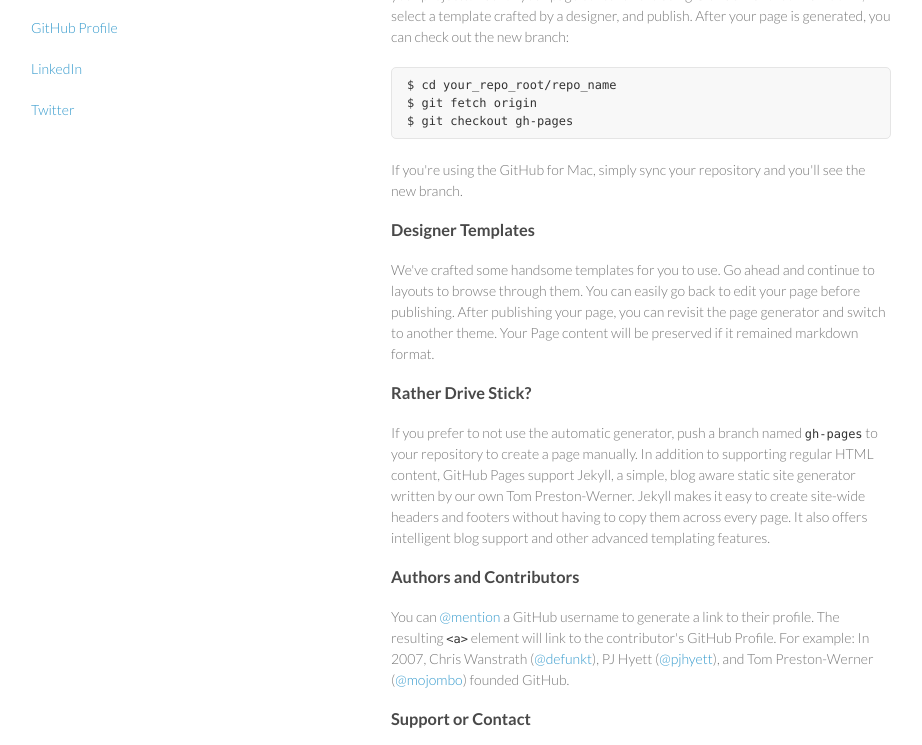
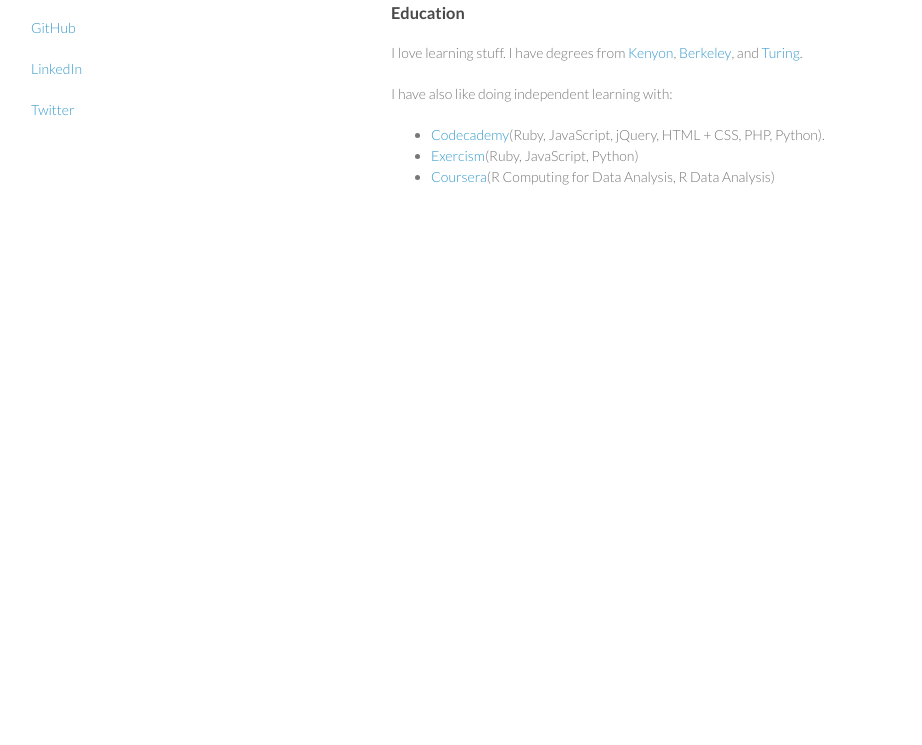
Before and after one commit to EmilyMB/emilymb.github.io, a plain HTML site: page index.html in a window 1280 px wide. Shown: the part 133-878 px from the top of the page, without its empty margins (179-1101 px from the left). After the commit the page ends 800 px from the top, so only its background shows below. Drawn offline with Linux system fonts and the light colour scheme.

Commit message:
Add education

```diff
--- a/index.html
+++ b/index.html
@@ -3,7 +3,7 @@
   <head>
     <meta charset="utf-8">
     <meta http-equiv="X-UA-Compatible" content="chrome=1">
-    <title>Emilymb.GitHub.io by EmilyMB</title>
+    <title>Emily Berkeley</title>
 
     <link rel="stylesheet" href="stylesheets/styles.css">
     <link rel="stylesheet" href="stylesheets/github-light.css">
@@ -18,43 +18,28 @@
         <h1>Emily Berkeley</h1>
         <p>I test and build stuff</p>
 
-        <p class="view"><a href="https://github.com/EmilyMB">GitHub Profile</a></p>
+        <p class="view"><a href="https://github.com/EmilyMB">GitHub</a></p>
         <p class="view"><a href="https://www.linkedin.com/profile/view?id=411619914">LinkedIn</a></p>
         <p class="view"><a href="https://www.twitter.com/mexicoemily">Twitter</a></p>
 
       </header>
       <section>
         <h3>
-<a id="welcome-to-github-pages" class="anchor" href="#welcome-to-github-pages" aria-hidden="true"><span class="octicon octicon-link"></span></a>Welcome to GitHub Pages.</h3>
+<a id="welcome" class="anchor" href="#welcome" aria-hidden="true"><span class="octicon octicon-link"></span></a>Welcome to My Page.</h3>
 
-<p>This automatic page generator is the easiest way to create beautiful pages for all of your projects. Author your page content here using GitHub Flavored Markdown, select a template crafted by a designer, and publish. After your page is generated, you can check out the new branch:</p>
-
-<pre><code>$ cd your_repo_root/repo_name
-$ git fetch origin
-$ git checkout gh-pages
-</code></pre>
-
-<p>If you're using the GitHub for Mac, simply sync your repository and you'll see the new branch.</p>
+<p>I like writing and improving tests.</p>
 
 <h3>
-<a id="designer-templates" class="anchor" href="#designer-templates" aria-hidden="true"><span class="octicon octicon-link"></span></a>Designer Templates</h3>
+<a id="education" class="anchor" href="#education" aria-hidden="true"><span class="octicon octicon-link"></span></a>Education</h3>
 
-<p>We've crafted some handsome templates for you to use. Go ahead and continue to layouts to browse through them. You can easily go back to edit your page before publishing. After publishing your page, you can revisit the page generator and switch to another theme. Your Page content will be preserved if it remained markdown format.</p>
-
-<h3>
-<a id="rather-drive-stick" class="anchor" href="#rather-drive-stick" aria-hidden="true"><span class="octicon octicon-link"></span></a>Rather Drive Stick?</h3>
-
-<p>If you prefer to not use the automatic generator, push a branch named <code>gh-pages</code> to your repository to create a page manually. In addition to supporting regular HTML content, GitHub Pages support Jekyll, a simple, blog aware static site generator written by our own Tom Preston-Werner. Jekyll makes it easy to create site-wide headers and footers without having to copy them across every page. It also offers intelligent blog support and other advanced templating features.</p>
-
-<h3>
-<a id="authors-and-contributors" class="anchor" href="#authors-and-contributors" aria-hidden="true"><span class="octicon octicon-link"></span></a>Authors and Contributors</h3>
-
-<p>You can <a href="https://github.com/blog/821" class="user-mention">@mention</a> a GitHub username to generate a link to their profile. The resulting <code>&lt;a&gt;</code> element will link to the contributor's GitHub Profile. For example: In 2007, Chris Wanstrath (<a href="https://github.com/defunkt" class="user-mention">@defunkt</a>), PJ Hyett (<a href="https://github.com/pjhyett" class="user-mention">@pjhyett</a>), and Tom Preston-Werner (<a href="https://github.com/mojombo" class="user-mention">@mojombo</a>) founded GitHub.</p>
-
-<h3>
-<a id="support-or-contact" class="anchor" href="#support-or-contact" aria-hidden="true"><span class="octicon octicon-link"></span></a>Support or Contact</h3>
-
-<p>Having trouble with Pages? Check out the documentation at <a href="https://help.github.com/pages">https://help.github.com/pages</a> or contact <a href="mailto:support@github.com">support@github.com</a> and we’ll help you sort it out.</p>
+<p>I love learning stuff. I have degrees from <a href="http://www.kenyon.edu">Kenyon</a>, <a href="http://www.berkeley.edu">Berkeley</a>, and <a href="http://turing.io">Turing</a>.</p>
+<p>I have also like doing independent learning with:
+   <ul>
+     <li><a href="http://www.codecademy.com">Codecademy</a>(Ruby, JavaScript, jQuery, HTML + CSS, PHP, Python).</li>
+     <li><a href="http://exercism.io">Exercism</a>(Ruby, JavaScript, Python)</li>
+     <li><a href="http://www.coursera.org">Coursera</a>(R Computing for Data Analysis, R Data Analysis)</li>
+   </ul>
+</p>
       </section>
       <footer>
       </footer>
```
